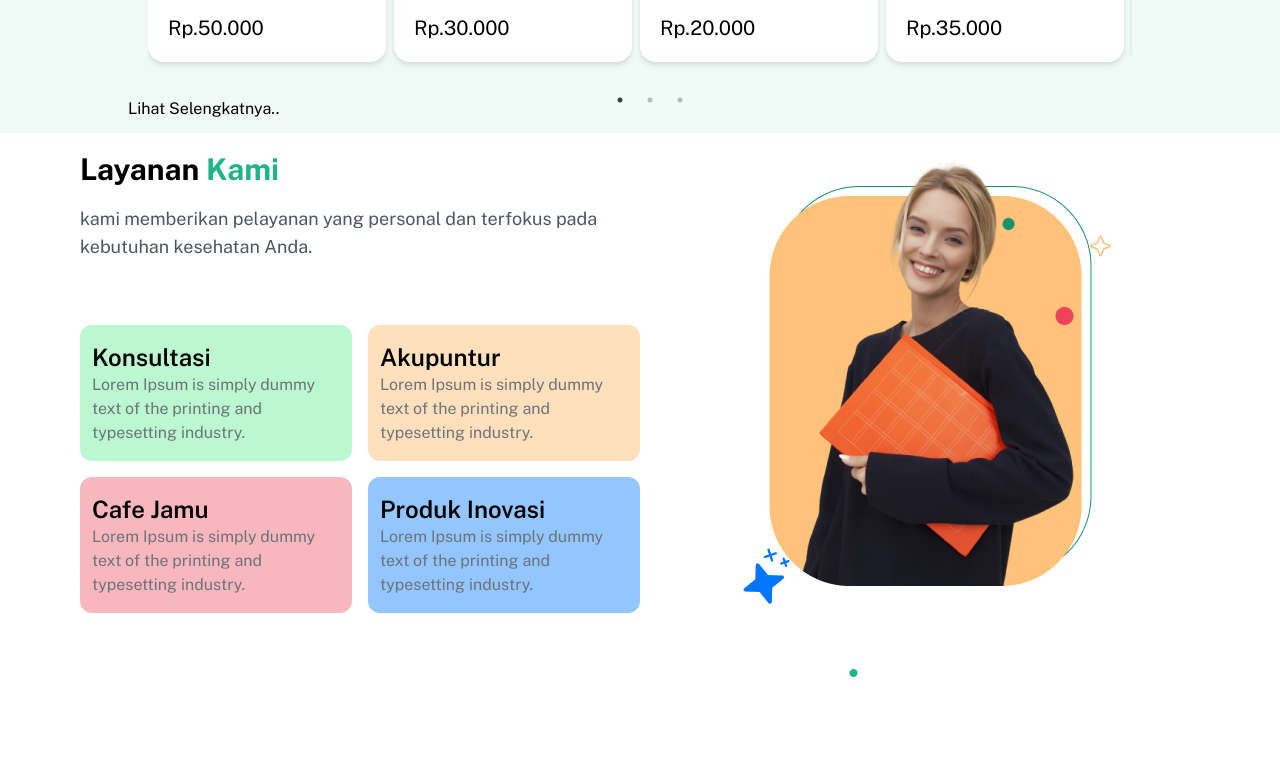
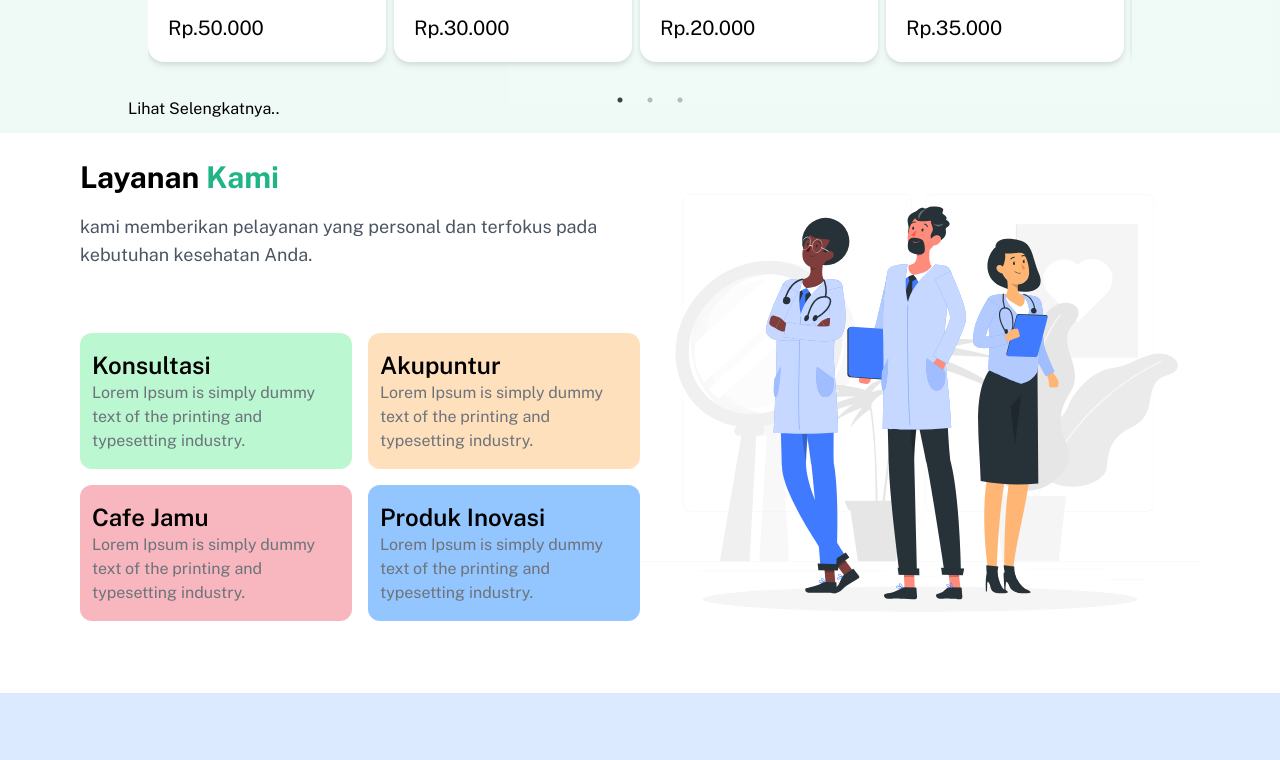
Before and after one commit to reziqvins/WKJ, a React (Vite) app: page / in a window 1280 px wide. Shown: the part 1420-2180 px from the top of the page. Built offline with nearby package versions, Linux system fonts and the light colour scheme.

Commit message:
add icons

```diff
--- a/src/assets/index.js
+++ b/src/assets/index.js
@@ -6,9 +6,11 @@ import companyLogo1 from "./company-logo-1.png";
 import adRegister from "./adRegister.svg"
 import Doctor from "./Doctor.svg"
 import achievement  from "./achievement.png";
+import nurse from "./nurse.svg"
 
 export {
   achievement,
+  nurse,
   Doctor,
   hamburgerMenu,
   close,
--- a/src/components/LandingPage/GaleriCard.jsx
+++ b/src/components/LandingPage/GaleriCard.jsx
@@ -1,6 +1,6 @@
 import React from "react";
 
-const FeedbackCard = () => {
+const GaleriCard = () => {
   return (
     <div className="bg-white p-8 rounded-3xl shadow-xl my-8 mx-2">
       <div className="card">
@@ -21,4 +21,4 @@ const FeedbackCard = () => {
   );
 };
 
-export default FeedbackCard;
+export default GaleriCard;
--- a/src/components/LandingPage/Layanan.jsx
+++ b/src/components/LandingPage/Layanan.jsx
@@ -1,54 +1,58 @@
-import React from 'react'
-import { achievement } from '../../assets'
+import React from "react";
+import { nurse } from "../../assets";
 
 const Layanan = () => {
   return (
-    <div className='w-full bg-white px-20 '>
-        <div className='md:max-w-[1480px] m-auto grid md:grid-cols-2 max-w-[600px] md:px-0'>
+    <div className="w-full bg-white px-20 ">
+      <div className="md:max-w-[1480px] m-auto grid md:grid-cols-2 max-w-[600px] md:px-0">
+        <div className="flex flex-col justify-center ">
+          <h1 className="md:leading-[72px] text-3xl font-bold">
+            Layanan <span className="text-[#20B486]">Kami</span>
+          </h1>
+          <p className="text-lg text-gray-600">
+            kami memberikan pelayanan yang personal dan terfokus pada kebutuhan
+            kesehatan Anda.
+          </p>
 
-            <div className='flex flex-col justify-center '>
-                <h1 className='md:leading-[72px] text-3xl font-bold'>Layanan <span className='text-[#20B486]'>Kami</span></h1>
-                <p className='text-lg text-gray-600'>kami memberikan pelayanan yang personal dan terfokus pada kebutuhan kesehatan Anda.</p>
+          <div className="grid md:grid-cols-2 gap-4 py-16">
+            <div className="px-3 bg-green-200 p-4 rounded-xl">
+              <h1 className="text-2xl font-semibold">Konsultasi</h1>
+              <p className="text-[#6D737A]">
+                Lorem Ipsum is simply dummy text of the printing and typesetting
+                industry.
+              </p>
+            </div>
 
-                <div className='grid md:grid-cols-2 gap-4 py-16'>
-                        <div className='px-3 bg-green-200 p-4 rounded-xl'>
-                            <h1 className='text-2xl font-semibold'>Konsultasi</h1>
-                            <p className='text-[#6D737A]'>Lorem Ipsum is simply dummy text of the printing and typesetting industry.</p>
-                        </div>
+            <div className="px-3 bg-[#ffc17a7e] rounded-xl p-4">
+              <h1 className="text-2xl font-semibold">Akupuntur</h1>
+              <p className="text-[#6D737A]">
+                Lorem Ipsum is simply dummy text of the printing and typesetting
+                industry.
+              </p>
+            </div>
 
+            <div className="px-3 bg-[#ed445863] rounded-xl p-4">
+              <h1 className="text-2xl font-semibold">Cafe Jamu</h1>
+              <p className="text-[#6D737A]">
+                Lorem Ipsum is simply dummy text of the printing and typesetting
+                industry.
+              </p>
+            </div>
 
-                        <div className='px-3 bg-[#ffc17a7e] rounded-xl p-4'>
-                            <h1 className='text-2xl font-semibold'>Akupuntur</h1>
-                            <p className='text-[#6D737A]'>Lorem Ipsum is simply dummy text of the printing and typesetting industry.</p>
-                        </div>
-
-
-                        <div className='px-3 bg-[#ed445863] rounded-xl p-4'>
-                            <h1 className='text-2xl font-semibold'>Cafe Jamu</h1>
-                            <p className='text-[#6D737A]'>Lorem Ipsum is simply dummy text of the printing and typesetting industry.</p>
-                        </div>
-
-
-                        <div className='px-3 bg-[#0076fd6c] rounded-xl p-4'>
-                            <h1 className='text-2xl font-semibold'>Produk Inovasi</h1>
-                            <p className='text-[#6D737A]'>Lorem Ipsum is simply dummy text of the printing and typesetting industry.</p>
-                        </div>
-
-
-                </div>
-           </div>
-
-
-             <img  src={achievement} className="m-auto md:order-last  order-first" />
-
-
-
-
+            <div className="px-3 bg-[#0076fd6c] rounded-xl p-4">
+              <h1 className="text-2xl font-semibold">Produk Inovasi</h1>
+              <p className="text-[#6D737A]">
+                Lorem Ipsum is simply dummy text of the printing and typesetting
+                industry.
+              </p>
+            </div>
+          </div>
         </div>
 
+        <img src={nurse} className="m-auto md:order-last  order-first" />
+      </div>
+    </div>
+  );
+};
 
-    </div>
-  )
-}
-
-export default Layanan
+export default Layanan;
--- a/src/components/LandingPage/Layanan2.jsx
+++ b/src/components/LandingPage/Layanan2.jsx
@@ -3,7 +3,7 @@ import { Doctor, heroImg } from "../../assets";
 
 function Layanan2() {
   return (
-    <div className="w-full bg-white p-20">
+    <div className="w-full bg-blue-100 p-20">
       <div className="md:max-w-[1480px] m-auto grid md:grid-cols-2 max-w-[600px] ">
         <img
           src={Doctor}
```
Also changed, not shown: src/assets/adRegister.svg, src/assets/nurse.svg (added).
